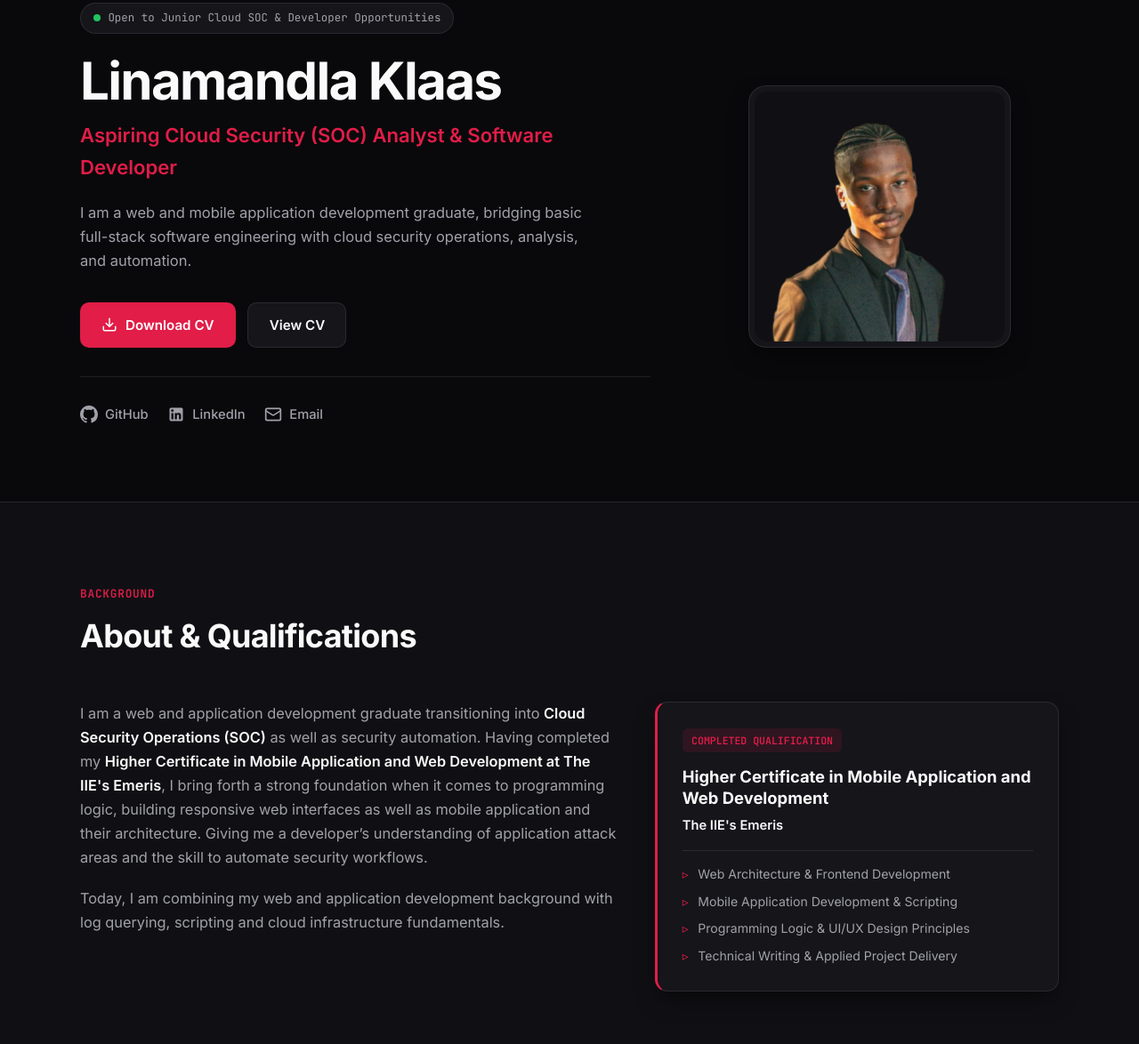
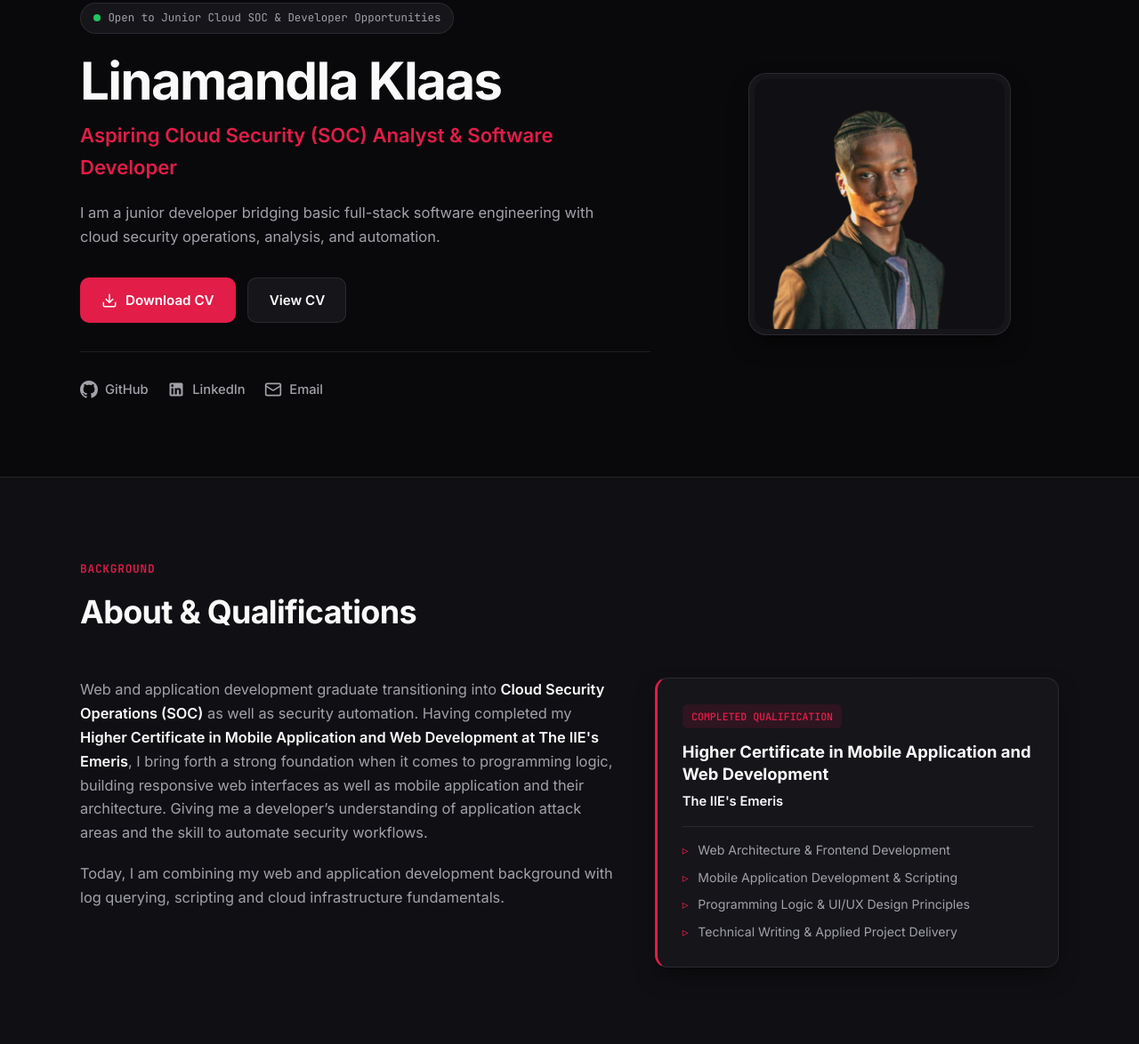
Before and after one commit to Slango-dev/dev-port, a plain HTML site: page index.html in a window 1280 px wide. Shown: the part 156-1330 px from the top of the page at 89% size. Drawn offline with Linux system fonts and the light colour scheme.

Commit message:
Update index.html

```diff
--- a/index.html
+++ b/index.html
@@ -57,7 +57,7 @@
           <h2 class="hero-subtitle">Aspiring Cloud Security (SOC) Analyst &amp; Software Developer</h2>
 
           <p class="hero-description">
-            I am a web and mobile application development graduate, bridging basic full-stack software engineering with cloud security operations, analysis, and automation.
+            I am a junior developer bridging basic full-stack software engineering with cloud security operations, analysis, and automation.
           </p>
 
           <!-- Primary Action Buttons -->
@@ -144,7 +144,7 @@
         <div class="about-grid">
           <div class="about-text">
             <p>
-              I am a web and application development graduate transitioning into <strong>Cloud Security Operations (SOC)</strong> as well as security automation. Having completed my <strong>Higher Certificate in Mobile Application and Web Development at The IIE's Emeris</strong>, I bring forth a strong foundation when it comes to programming logic, building responsive web interfaces as well as mobile application and their architecture. Giving me a developer’s understanding of application attack areas and the skill to automate security workflows.
+              Web and application development graduate transitioning into <strong>Cloud Security Operations (SOC)</strong> as well as security automation. Having completed my <strong>Higher Certificate in Mobile Application and Web Development at The IIE's Emeris</strong>, I bring forth a strong foundation when it comes to programming logic, building responsive web interfaces as well as mobile application and their architecture. Giving me a developer’s understanding of application attack areas and the skill to automate security workflows.
             </p>
             <p>
               Today, I am combining my web and application development background with log querying, scripting and cloud infrastructure fundamentals.
```
